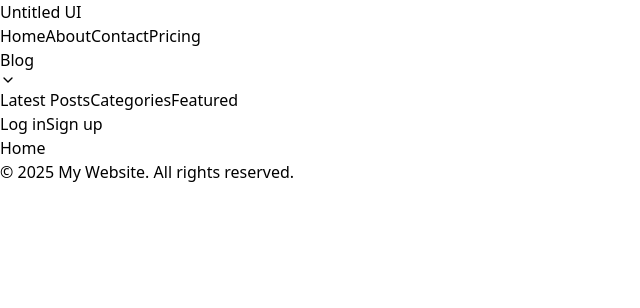
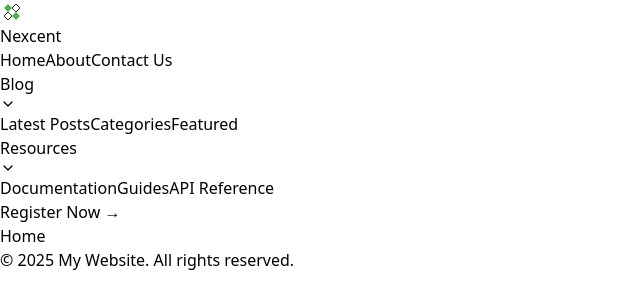
Before and after one commit to archishah61/EXT-driving-test, a React (Vite) app in the folder frontend/: page / in a window 1280 px wide. Shown: the top 308 px of the page, without its empty margins (0-640 px from the left). Built offline with nearby package versions, Linux system fonts and the light colour scheme.

Commit message:
update header

```diff
--- a/frontend/src/component/HomeLayout/Header.jsx
+++ b/frontend/src/component/HomeLayout/Header.jsx
@@ -7,11 +7,6 @@ const Header = () => {
 
   // Sample dropdown content
   const dropdownContent = {
-    products: [
-      { name: "Product 1", href: "#" },
-      { name: "Product 2", href: "#" },
-      { name: "Product 3", href: "#" },
-    ],
     resources: [
       { name: "Documentation", href: "#" },
       { name: "Guides", href: "#" },
@@ -29,28 +24,29 @@ const Header = () => {
       <div className="container mx-auto px-4 flex items-center justify-between">
         {/* Logo */}
         <div className="flex items-center space-x-2">
-          <div className="h-6 w-6 bg-black rounded-md flex items-center justify-center">
-            <div className="h-2 w-2 bg-white rounded-sm"></div>
+          <div className="flex">
+            <svg width="24" height="24" viewBox="0 0 24 24" fill="none" xmlns="http://www.w3.org/2000/svg">
+              <path d="M8 4L4 8L8 12L12 8L8 4Z" fill="#4CAF50" />
+              <path d="M16 4L12 8L16 12L20 8L16 4Z" fill="white" stroke="#333" strokeWidth="1" />
+              <path d="M8 12L4 16L8 20L12 16L8 12Z" fill="white" stroke="#333" strokeWidth="1" />
+              <path d="M16 12L12 16L16 20L20 16L16 12Z" fill="#4CAF50" />
+            </svg>
           </div>
-          <span className="font-medium text-gray-900">Untitled UI</span>
+          <span className="font-bold text-gray-800 text-lg">Nexcent</span>
         </div>
 
         {/* Navigation */}
         <nav className="hidden md:flex items-center space-x-8">
-          <a href="#" className="text-gray-900 text-sm font-medium">
+          <a href="/" className="text-gray-700 text-sm hover:text-green-600 transition-colors">
             Home
           </a>
 
-          <a href="/about" className="text-gray-900 text-sm font-medium">
+          <a href="/about" className="text-gray-700 text-sm hover:text-green-600 transition-colors">
             About
           </a>
 
-          <a href="/contact" className="text-gray-900 text-sm font-medium">
-            Contact
-          </a>
-
-          <a href="#" className="text-gray-900 text-sm font-medium">
-            Pricing
+          <a href="/contact" className="text-gray-700 text-sm hover:text-green-600 transition-colors">
+            Contact Us
           </a>
 
           {/* Blog Dropdown */}
@@ -59,7 +55,7 @@ const Header = () => {
             onMouseEnter={() => setOpenDropdown("blog")}
             onMouseLeave={() => setOpenDropdown(null)}
           >
-            <div className="flex items-center space-x-1 text-gray-900 text-sm font-medium cursor-pointer">
+            <div className="flex items-center space-x-1 text-gray-700 text-sm hover:text-green-600 transition-colors cursor-pointer">
               <span>Blog</span>
               <ChevronDown
                 size={16}
@@ -67,10 +63,11 @@ const Header = () => {
               />
             </div>
             <div
-              className={`absolute left-0 mt-2 w-48 bg-white rounded-md shadow-lg py-1 transition-all duration-300 ease-in-out ${openDropdown === "blog"
+              className={`absolute left-0 mt-2 w-48 bg-white rounded-md shadow-lg py-1 transition-all duration-300 ease-in-out ${
+                openDropdown === "blog"
                   ? "opacity-100 translate-y-0"
                   : "opacity-0 invisible -translate-y-2"
-                }`}
+              }`}
             >
               {dropdownContent.blog.map((item) => (
                 <a
@@ -83,21 +80,47 @@ const Header = () => {
               ))}
             </div>
           </div>
+
+              {/* Blog Dropdown */}
+          <div
+            className="relative group"
+            onMouseEnter={() => setOpenDropdown("resources")}
+            onMouseLeave={() => setOpenDropdown(null)}
+          >
+            <div className="flex items-center space-x-1 text-gray-700 text-sm hover:text-green-600 transition-colors cursor-pointer">
+              <span>Resources</span>
+              <ChevronDown
+                size={16}
+                className={`text-gray-500 transition-transform duration-300 group-hover:transform group-hover:rotate-180`}
+              />
+            </div>
+            <div
+              className={`absolute left-0 mt-2 w-48 bg-white rounded-md shadow-lg py-1 transition-all duration-300 ease-in-out ${
+                openDropdown === "resources"
+                  ? "opacity-100 translate-y-0"
+                  : "opacity-0 invisible -translate-y-2"
+              }`}
+            >
+              {dropdownContent.resources.map((item) => (
+                <a
+                  key={item.name}
+                  href={item.href}
+                  className="block px-4 py-2 text-sm text-gray-700 hover:bg-gray-100"
+                >
+                  {item.name}
+                </a>
+              ))}
+            </div>
+          </div>
         </nav>
 
-        {/* Authentication buttons */}
-        <div className="flex items-center space-x-2">
+        {/* Authentication button */}
+        <div className="flex items-center">
           <a
             href="#"
-            className="text-sm text-gray-700 font-medium px-4 py-2 rounded-md hover:bg-gray-50 transition duration-300"
+            className="text-sm text-white font-medium px-4 py-2 bg-green-600 rounded-md hover:bg-green-700 transition duration-300"
           >
-            Log in
-          </a>
-          <a
-            href="#"
-            className="text-sm text-white font-medium px-4 py-2 bg-gray-900 rounded-md hover:bg-gray-800 transition duration-300"
-          >
-            Sign up
+            Register Now →
           </a>
         </div>
       </div>
```
